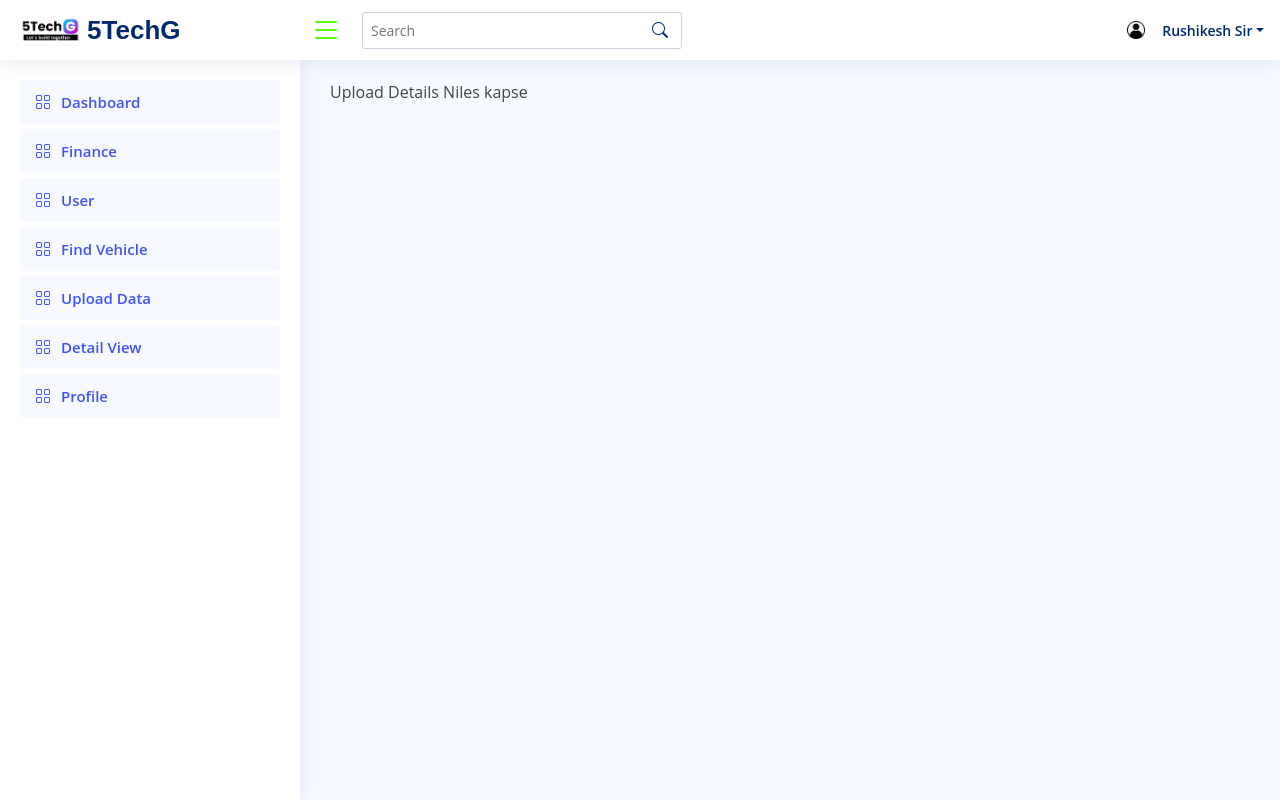
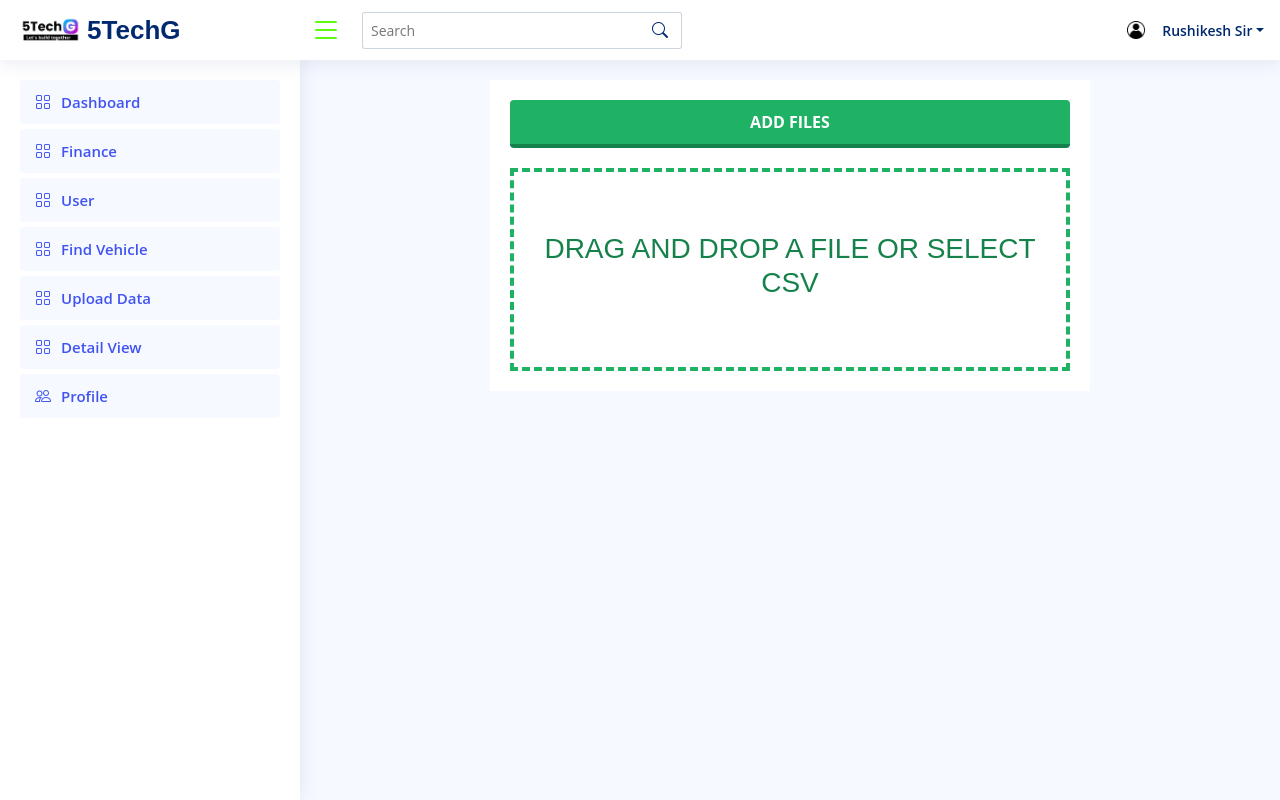
Before and after one commit to nileshkapse/Car_Repo-System, a React (Create React App) app: page / in a window 1280 px wide. Both pictures are taken after a click on the link "Upload Data". Built offline with nearby package versions, Linux system fonts and the light colour scheme; some icons are missing.

Commit message:
minor changes

```diff
--- a/src/App.css
+++ b/src/App.css
@@ -1259,3 +1259,114 @@ h6 {
   font-size: 13px;
   color: #012970;
 }
+.file-upload {
+  background-color: #ffffff;
+  width: 600px;
+  margin: 0 auto;
+  padding: 20px;
+}
+
+.file-upload-btn {
+  width: 100%;
+  margin: 0;
+  color: #fff;
+  background: #1FB264;
+  border: none;
+  padding: 10px;
+  border-radius: 4px;
+  border-bottom: 4px solid #15824B;
+  transition: all .2s ease;
+  outline: none;
+  text-transform: uppercase;
+  font-weight: 700;
+}
+
+.file-upload-btn:hover {
+  background: #1AA059;
+  color: #ffffff;
+  transition: all .2s ease;
+  cursor: pointer;
+}
+
+.file-upload-btn:active {
+  border: 0;
+  transition: all .2s ease;
+}
+
+.file-upload-content {
+  display: none;
+  text-align: center;
+}
+
+.file-upload-input {
+  position: absolute;
+  margin: 0;
+  padding: 0;
+  width: 100%;
+  height: 100%;
+  outline: none;
+  opacity: 0;
+  cursor: pointer;
+}
+
+.image-upload-wrap {
+  margin-top: 20px;
+  border: 4px dashed #1FB264;
+  position: relative;
+}
+
+.image-dropping,
+.image-upload-wrap:hover {
+  background-color: #1FB264;
+  border: 4px dashed #ffffff;
+}
+
+.image-title-wrap {
+  padding: 0 15px 15px 15px;
+  color: #222;
+}
+
+.drag-text {
+  text-align: center;
+}
+
+.drag-text h3 {
+  font-weight: 100;
+  text-transform: uppercase;
+  color: #15824B;
+  padding: 60px 0;
+}
+
+.file-upload-image {
+  max-height: 200px;
+  max-width: 200px;
+  margin: auto;
+  padding: 20px;
+}
+
+.remove-image {
+  width: 200px;
+  margin: 0;
+  color: #fff;
+  background: #cd4535;
+  border: none;
+  padding: 10px;
+  border-radius: 4px;
+  border-bottom: 4px solid #b02818;
+  transition: all .2s ease;
+  outline: none;
+  text-transform: uppercase;
+  font-weight: 700;
+}
+
+.remove-image:hover {
+  background: #c13b2a;
+  color: #ffffff;
+  transition: all .2s ease;
+  cursor: pointer;
+}
+
+.remove-image:active {
+  border: 0;
+  transition: all .2s ease;
+}
--- a/src/components/sidebar/Sidebar.js
+++ b/src/components/sidebar/Sidebar.js
@@ -17,7 +17,7 @@ function Sidebar() {
             {/* <!-- End Dashboard Nav --> */}
 
 
-            <li className="nav-item">
+            <li className="nav-item ">
                 <a className="nav-link" onClick={()=>nevigate(FINACE_DETAILS_URLS)}>
                     <i className="bi bi-grid"></i><span data-feather="file"></span>
                     Finance
@@ -50,7 +50,7 @@ function Sidebar() {
             </li>
             <li className="nav-item">
                 <a className="nav-link" onClick={()=>{nevigate(PROFILE_PAGES_URLS)}}>
-                    <i className="bi bi-grid"></i><span data-feather="file-text"></span>
+                    <i className="bi bi-people"></i><span data-feather="file-text"></span>
                     Profile
                 </a>
             </li>
--- a/src/pages/dashboardpages/UploadDetails.js
+++ b/src/pages/dashboardpages/UploadDetails.js
@@ -1,13 +1,29 @@
-import React from 'react'
-import {useNavigate} from "react-router-dom"
-import Navbar from '../../components/navbar/Navbar'
-import Sidebar from '../../components/sidebar/Sidebar'
+import React from "react";
+import { useNavigate } from "react-router-dom";
+import Navbar from "../../components/navbar/Navbar";
+import Sidebar from "../../components/sidebar/Sidebar";
 
 function UploadDetails() {
-    const nevigate=useNavigate()
+  const nevigate = useNavigate();
   return (
-    <div><main id="main" className='main'>Upload Details Niles kapse </main><Navbar/><Sidebar/></div>
-  )
+    <div>
+      <main id="main" className="main">
+        <div class="file-upload">
+          <button class="file-upload-btn" type="button">
+            Add Files
+          </button>
+          <div class="image-upload-wrap">
+            <input class="file-upload-input" type="file" />
+            <div class="drag-text">
+              <h3>Drag and drop a file or select CSV</h3>
+            </div>
+          </div>
+        </div>
+      </main>
+      <Navbar />
+      <Sidebar />
+    </div>
+  );
 }
 
-export default UploadDetails
+export default UploadDetails;
```
